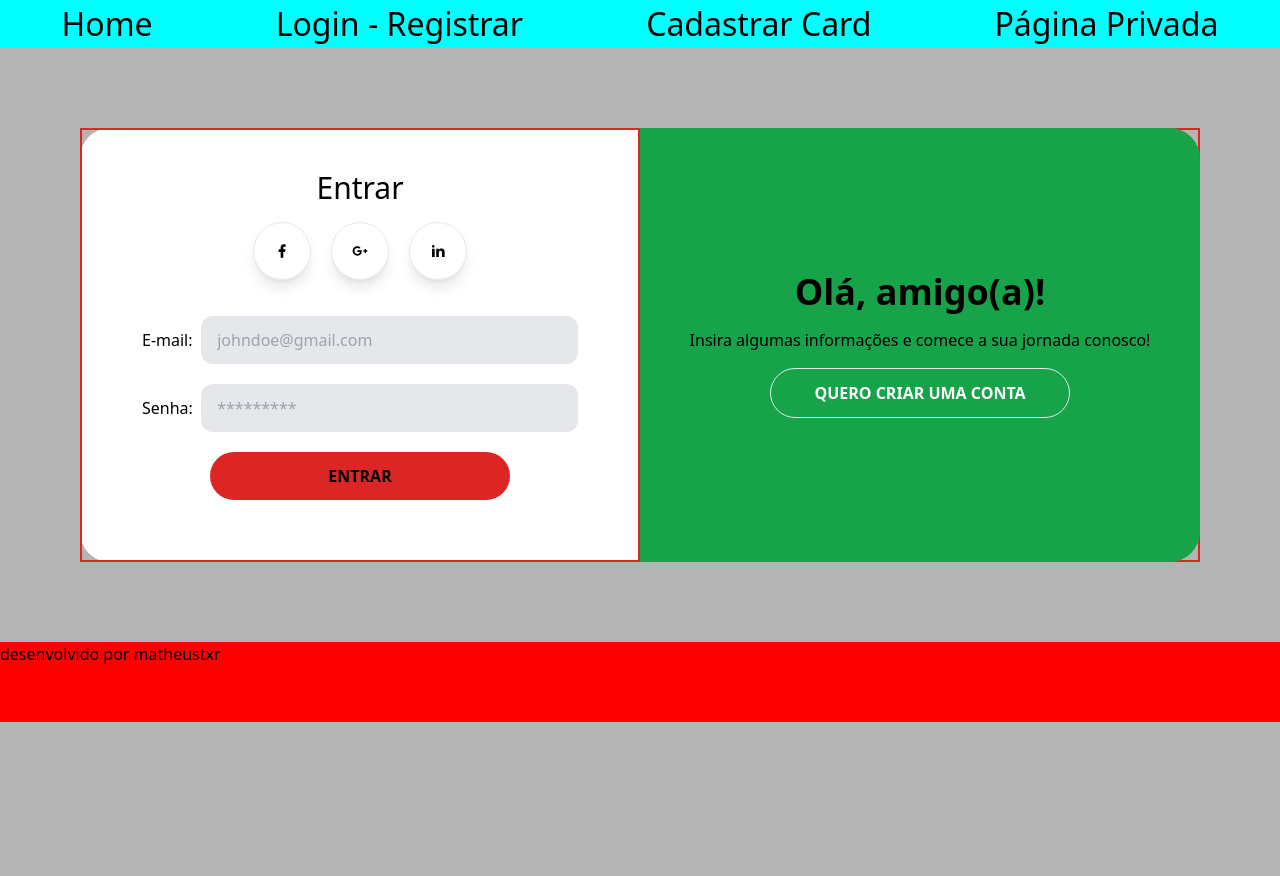
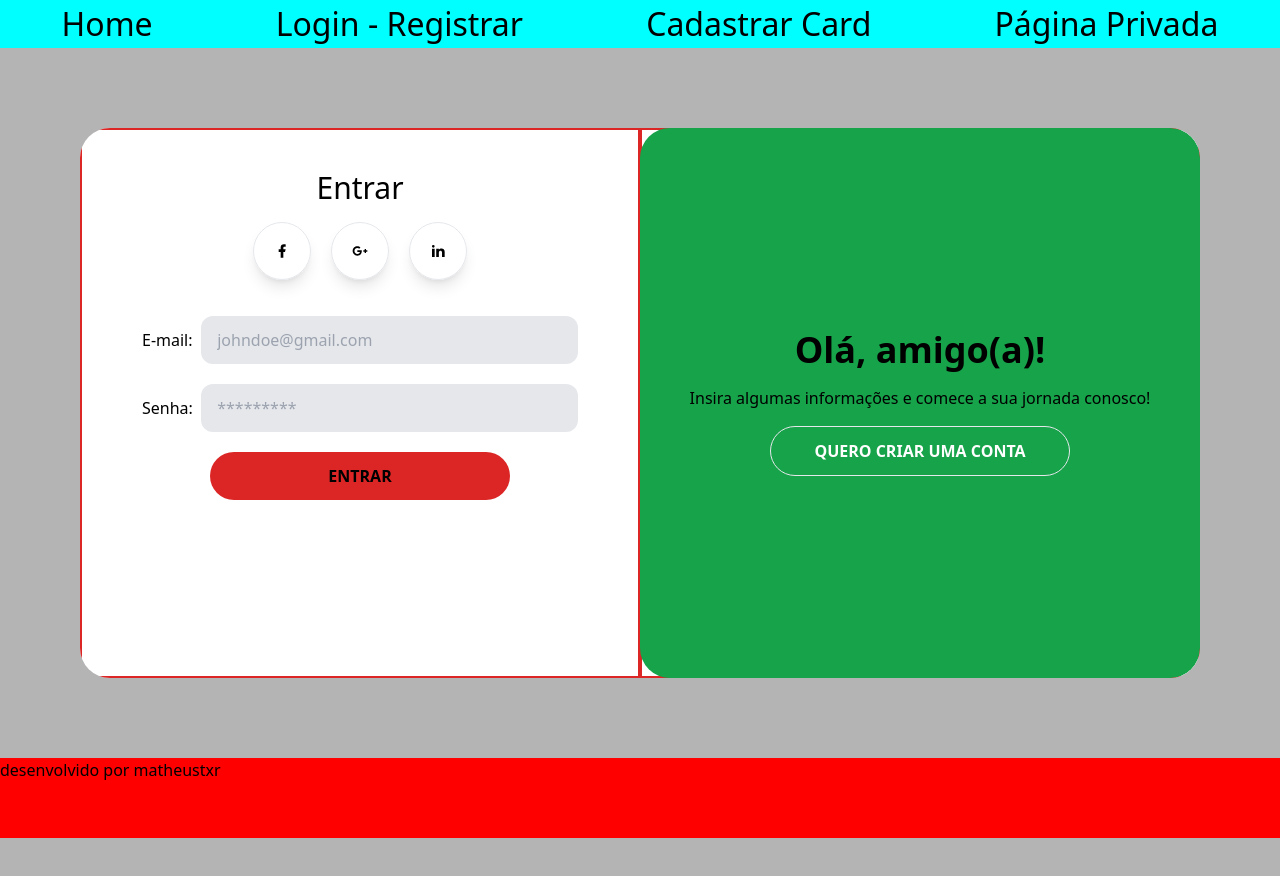
Before and after one commit to matheustxr/Projeto-FullStack, a React (Vite) app: page /login-register in a window 1280 px wide. Both pictures are taken after a click on the button "JÁ TENHO CONTA". Shown: the top 876 px of the page. After the commit the page ends 838 px from the top, so only its background shows below. Built offline with nearby package versions, Linux system fonts and the light colour scheme.

Commit message:
feita a parte obile da estilização da tela de login

```diff
--- a/src/main.css
+++ b/src/main.css
@@ -21,7 +21,23 @@ header nav {
 body{
   background-color: #b4b4b4;
 }
+.left-side{
+  top: 0;
+  border-radius: 30px 0 0 30px;
+  transform: translateY(0%);
+}
 
+.right-side{
+  bottom: 0;
+  transform: translateY(100%);
+  border-radius: 0 30px 30px 0;
+}
+
+.hideContent {
+  opacity: 0;
+  transform: translateY(200%);
+}
+@media (min-width:768px){
   .left-side{
     left: 0;
     border-radius: 30px 0 0 30px;
@@ -38,3 +54,4 @@ body{
     opacity: 0;
     transform: translateY(200%);
    }
+}
--- a/src/pages/Login-Register/Login-Register.tsx
+++ b/src/pages/Login-Register/Login-Register.tsx
@@ -32,9 +32,9 @@ export default function LoginRegister(){
     return(
         <>
             <div className=" container my-20 mx-auto px-5 md:px-10 xl:px-20 ">
-                <div className="relative flex justify-around rounded-[30px] bg-white ">
+                <div className="relative flex flex-col md:flex-row justify-around rounded-[30px] bg-white overflow-hidden">
                     {/* LOGIN */}
-                    <div className="w-full p-5 md:p-10 flex flex-col items-center gap-4 border-2 border-red-600 ">
+                    <div className="w-full lg:min-h-[550px] p-5 md:p-10 flex flex-col items-center gap-4 border-2 border-red-600 ">
                         <h2 className="text-3xl">Entrar</h2>
                         <div className="flex justify-center gap-5">
                             <div className="p-5 flex justify-center items-center border rounded-full shadow-lg">
@@ -54,7 +54,7 @@ export default function LoginRegister(){
                     </div>
 
                     {/* CRIAR CONTA */}
-                    <div className="w-full p-5 md:p-10 flex flex-col items-center gap-4 border-2 border-red-600 "
+                    <div className="w-full lg:min-h-[550px] p-5 md:p-10 flex flex-col items-center gap-4 border-2 border-red-600 "
                     >
                         <h2 className="text-3xl">Criar Conta</h2>
                         <div className="flex justify-center gap-5">
@@ -77,7 +77,7 @@ export default function LoginRegister(){
                     {/* HOVER LOGIN */}
                     <div
                         id="hoverLogin"
-                        className="absolute z-20 left-0 w-1/2 h-full p-5 md:p-10  flex flex-col items-center justify-center gap-4 transition-all duration-1000"
+                        className="absolute z-20 top-0 md:left-0 w-full md:w-1/2 h-1/2 md:h-full p-5 md:p-10  flex flex-col items-center justify-center gap-4 transition-all duration-1000"
                     >
                         <h2 className="text-4xl font-extrabold ">
                         Bem-vindo de volta!
@@ -98,7 +98,7 @@ export default function LoginRegister(){
                     {/* HOVER CRIAR CONTA */}
                     <div
                         id="hoverCreate"
-                        className="absolute z-20 right-0 w-1/2 h-full p-5 md:p-10 flex flex-col items-center justify-center gap-4 transition-all duration-1000 hideContent"
+                        className="absolute z-20 bottom-0 md:right-0 w-full md:w-1/2 h-1/2 md:h-full p-5 md:p-10 flex flex-col items-center justify-center gap-4 transition-all duration-1000 hideContent"
                     >
                         <h2 className="text-4xl font-extrabold ">
                             Olá, amigo(a)!
@@ -117,7 +117,7 @@ export default function LoginRegister(){
                     </div>
 
                     {/* BG QUE MUDA DE LADO */}
-                    <div id="coverCard" className="absolute left-0 z-10 w-1/2 h-full rounded-l-[30px] transition-all duration-[900ms] bg-green-600 ">
+                    <div id="coverCard" className="absolute top-0 md:left-0 z-10 w-full md:w-1/2 h-1/2 md:h-full md:rounded-l-[30px] transition-all duration-[900ms] bg-green-600 ">
                     </div>
                 </div>
             </div>
```
Lines whose indentation alone changed are shown as unchanged.
